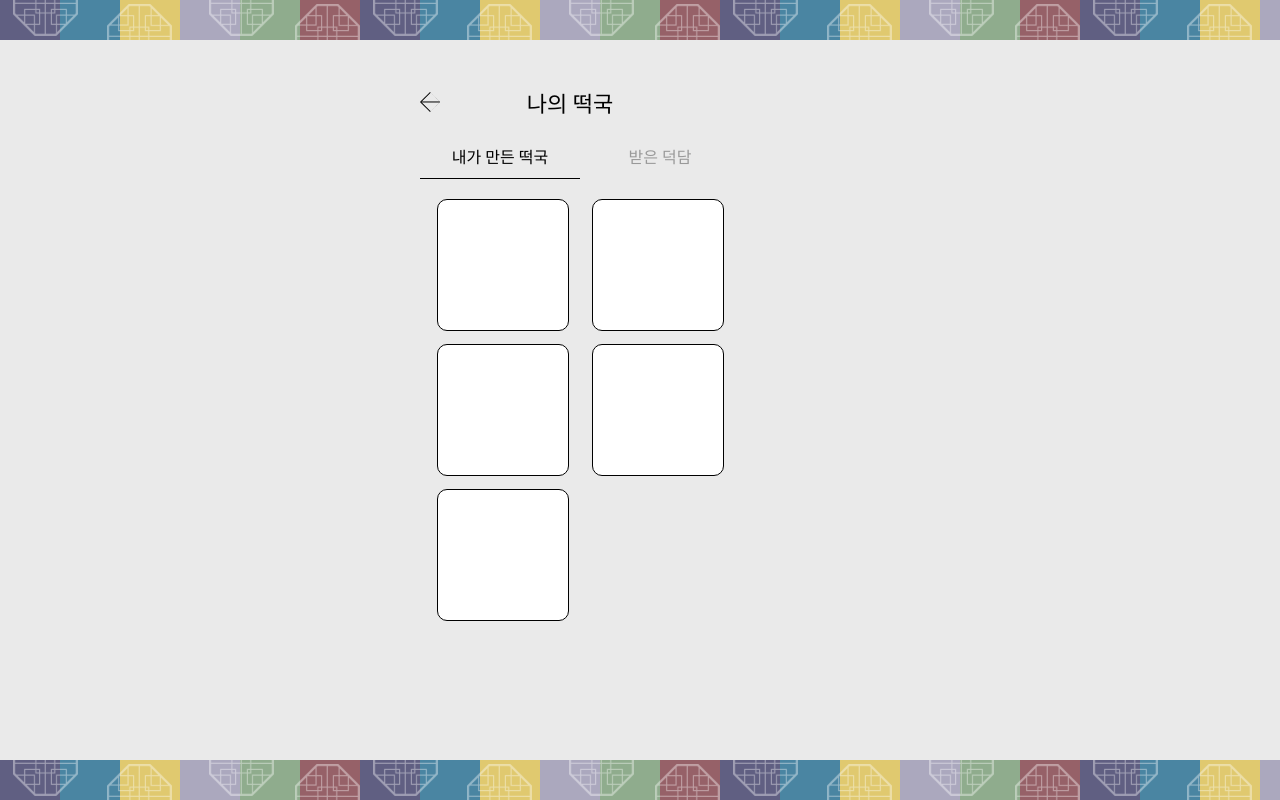
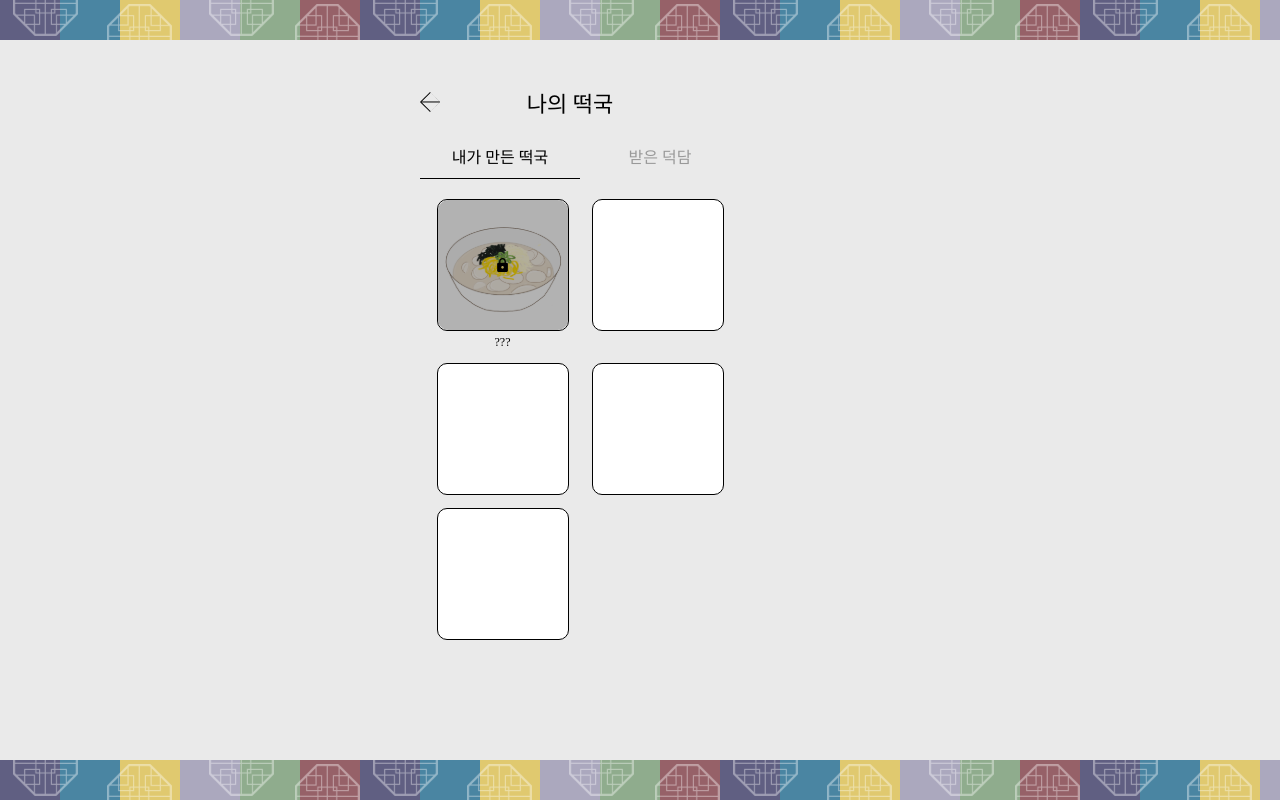
Before and after one commit to jangsumi/Making-Tteokguk-FE, a React (Vite) app: page /myinfo in a window 1280 px wide. Built offline with nearby package versions, Linux system fonts and the light colour scheme; a web font is replaced by a local one.

Commit message:
feat: '내가 만든 떡국' 화면 잠금 처리 구현
- 잠금 조건이 false인 경우, 떡국에 자물쇠 레이어가 겹쳐지도록 구현
- 잠금 조건이 false인 경우, 떡국의 이름 대신 '???'가 화면에 출력되도록 구현

```diff
--- a/src/pages/MyInfo/MyInfo.jsx
+++ b/src/pages/MyInfo/MyInfo.jsx
@@ -2,12 +2,29 @@ import React, { useState } from "react";
 import Message from "../../components/Message/Message";
 import TopBar from "../../components/TopBar/TopBar";
 import * as styled from "./styles";
+import tgStrange from "../../images/tgStrange.svg";
+import tgIdeal from "../../images/tgIdeal.svg";
+import tgMyTaste from "../../images/tgMyTaste.svg";
+import tgSpicy from "../../images/tgSpicy.svg";
+import tgOnlytteok from "../../images/tgOnlytteok.svg";
+import tgOnlyegg from "../../images/tgOnlyegg.svg";
+import tgBlack from "../../images/tgBlack.svg";
 
 const Cooked = () => {
+  const unlock = [false, false, false, false, true];
+
   return (
     <styled.FlexBox>
       <styled.GridContainer>
-        <styled.Tteokguk />
+        <styled.FlexBox direction="column" gap="4px" aCenter={true}>
+          <styled.Tteokguk background={tgIdeal}>
+            {!false && <styled.TteockgukLock />}
+          </styled.Tteokguk>
+          <styled.FontDiv fontSize="12px">
+            {false ? "취향이 보이는 떡국" : "???"}
+          </styled.FontDiv>
+        </styled.FlexBox>
+
         <styled.Tteokguk />
         <styled.Tteokguk />
         <styled.Tteokguk />
@@ -20,15 +37,51 @@ const Cooked = () => {
 const MyInfo = () => {
   const [currPage, setCurrPage] = useState(0);
   const userMessage = [
-    {username: "한", ingredient: "떡", content: "수미야 새해에도 행복한 일들만 가득하길 바랄게! 올해는 골골대지말고 건강하게 잘 지내보자ㅎㅎ"},
-    {username: "두글", ingredient: "김", content: "수미야 새해에도 행복한 일들만 가득하길 바랄게! "},
-    {username: "세글자", ingredient: "계란지단", content: "새해 복 많이 받아!"},
-    {username: "여섯글자별명", ingredient: "대파", content: "수미야 새해에도 행복한 일들만 가득하길 바랄게! 올해는 골골대지말고 건강하게 잘 지내보자ㅎㅎ"},
-    {username: "한", ingredient: "떡", content: "수미야 새해에도 행복한 일들만 가득하길 바랄게! 올해는 골골대지말고 건강하게 잘 지내보자ㅎㅎ"},
-    {username: "두글", ingredient: "김", content: "수미야 새해에도 행복한 일들만 가득하길 바랄게! "},
-    {username: "세글자", ingredient: "계란지단", content: "새해 복 많이 받아!"},
-    {username: "여섯글자별명", ingredient: "대파", content: "수미야 새해에도 행복한 일들만 가득하길 바랄게! 올해는 골골대지말고 건강하게 잘 지내보자ㅎㅎ"},
-  ]
+    {
+      username: "한",
+      ingredient: "떡",
+      content:
+        "수미야 새해에도 행복한 일들만 가득하길 바랄게! 올해는 골골대지말고 건강하게 잘 지내보자ㅎㅎ",
+    },
+    {
+      username: "두글",
+      ingredient: "김",
+      content: "수미야 새해에도 행복한 일들만 가득하길 바랄게! ",
+    },
+    {
+      username: "세글자",
+      ingredient: "계란지단",
+      content: "새해 복 많이 받아!",
+    },
+    {
+      username: "여섯글자별명",
+      ingredient: "대파",
+      content:
+        "수미야 새해에도 행복한 일들만 가득하길 바랄게! 올해는 골골대지말고 건강하게 잘 지내보자ㅎㅎ",
+    },
+    {
+      username: "한",
+      ingredient: "떡",
+      content:
+        "수미야 새해에도 행복한 일들만 가득하길 바랄게! 올해는 골골대지말고 건강하게 잘 지내보자ㅎㅎ",
+    },
+    {
+      username: "두글",
+      ingredient: "김",
+      content: "수미야 새해에도 행복한 일들만 가득하길 바랄게! ",
+    },
+    {
+      username: "세글자",
+      ingredient: "계란지단",
+      content: "새해 복 많이 받아!",
+    },
+    {
+      username: "여섯글자별명",
+      ingredient: "대파",
+      content:
+        "수미야 새해에도 행복한 일들만 가득하길 바랄게! 올해는 골골대지말고 건강하게 잘 지내보자ㅎㅎ",
+    },
+  ];
 
   return (
     <styled.FlexBox direction="column" width="360px">
--- a/src/pages/MyInfo/styles.jsx
+++ b/src/pages/MyInfo/styles.jsx
@@ -1,4 +1,5 @@
 import styled from "styled-components";
+import lock from "../../images/lock.svg";
 
 export const NaviItem = styled.div`
   width: 160px;
@@ -12,6 +13,8 @@ export const FlexBox = styled.div`
   display: flex;
   width: ${(props) => props.width};
   flex-direction: ${(props) => props.direction || "row"};
+  align-items: ${(props) => props.aCenter && "center"};
+  gap: ${(props) => props.gap};
   justify-content: center;
 `;
 
@@ -32,4 +35,21 @@ export const Tteokguk = styled.div`
   border-radius: 10px;
   border: 1px solid #000000;
   background-color: #ffffff;
+  background-image: url(${(props) => props.background});
+  background-size: 120px 120px;
+  background-repeat: no-repeat;
+  background-position: center;
 `;
+
+export const TteockgukLock = styled.div`
+  display: relative;
+  width: 130px;
+  height: 130px;
+  border-radius: 10px;
+  background: rgba(0, 0, 0, 0.3) url(${lock}) center center no-repeat;
+  background-size: 11px 14px;
+`;
+
+export const FontDiv = styled.div`
+  font-size: ${(props) => props.fontSize};
+`;
```
